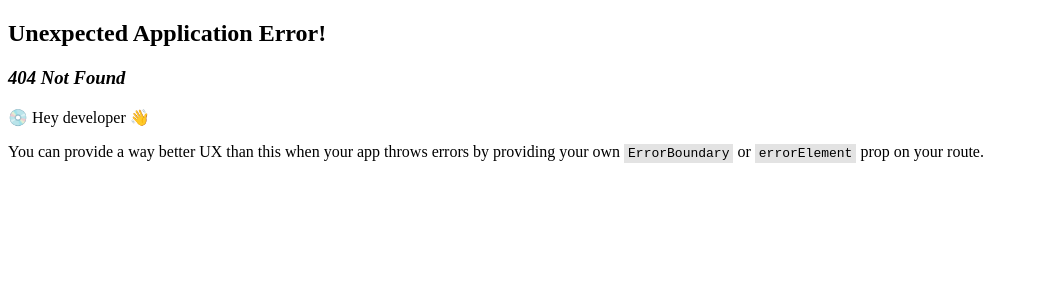
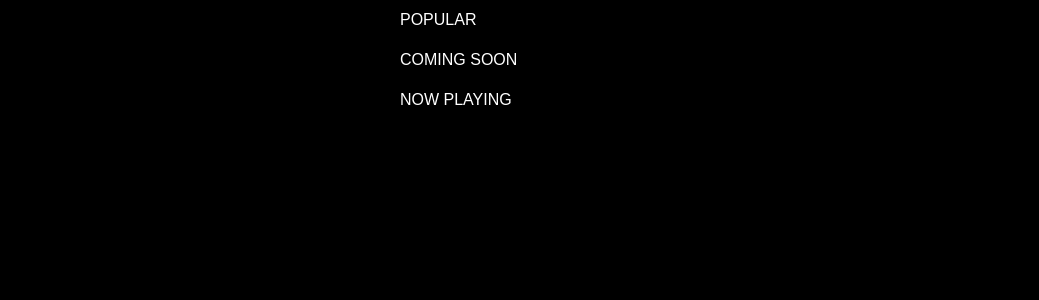
Before and after one commit to seonhee17/nomflix, a React app: page /Now in a window 1280 px wide. Before the commit this address had no page. Shown: the top 300 px of the page, without its empty margins (0-1039 px from the left). Built offline with nearby package versions, Linux system fonts and the light colour scheme.

Commit message:
navibar만들기1

```diff
--- a/src/App.tsx
+++ b/src/App.tsx
@@ -1,9 +1,26 @@
-import { Outlet } from "react-router-dom";
+import styled from "styled-components";
+import {  Outlet } from "react-router-dom";
+import List from "./routes/List";
+import MenuBar from "./components/Menubar";
+
+const Layout = styled.div`
+    width: 40%;
+    height:100%;
+    margin: 0 auto;
+    background-color: black;
+
+`;
+
 
 export default function App() {
+
   return (
-    <div>
-      <Outlet />
-    </div>
+    <>
+    <Layout>
+        <MenuBar />
+        <List/>
+        <Outlet/>
+    </Layout>
+    </>
   );
 }
--- a/src/api.ts
+++ b/src/api.ts
@@ -1,6 +1,6 @@
 const BASE_URL = "https://movies-api.nomadcoders.workers.dev";
 
-export function getPopular() {
+export function getPopular(){
   return fetch(`${BASE_URL}/popular`).then((r) => r.json());
 }
 
--- /dev/null
+++ b/src/components/Menubar.tsx
@@ -0,0 +1,41 @@
+import { useNavigate,Link } from "react-router-dom";
+import styled from "styled-components";
+
+const Btn = styled.button`
+    background-color : black;
+    color : white;
+    font-size : 1em;
+    margin : 10px;
+    border:0px;
+`;
+
+
+
+function MenuBar () {
+
+    const navigate = useNavigate();
+
+
+
+    const popular = () =>{
+        navigate( "/Poupular",{state :{key: 'POPULAR'}});
+    }
+    const coming = () =>{
+        navigate( "/Coming",{state :{key: 'COMING SOON'}});
+    }
+    const now = () =>{
+        navigate( "/Now",{state :{key: 'NOW PLAYING'}});
+    }
+
+    return (
+        <header>
+            <ul>
+                <li><Btn onClick={popular} >POPULAR</Btn></li>
+                <li><Btn onClick={coming} >COMING SOON</Btn></li>
+                <li><Btn onClick={now} >NOW PLAYING</Btn></li>
+            </ul>
+        </header>
+    );
+};
+
+export default MenuBar;
--- a/src/index.tsx
+++ b/src/index.tsx
@@ -1,17 +1,91 @@
 import { QueryClient, QueryClientProvider } from "@tanstack/react-query";
 import React from "react";
 import ReactDOM from "react-dom/client";
-import { RouterProvider } from "react-router-dom";
-import { router } from "./router";
+import App from "./App";
+import {RecoilRoot} from "recoil";
+import { BrowserRouter } from "react-router-dom";
+import { createGlobalStyle } from "styled-components";
+
+
+const GlobalStyle =createGlobalStyle`@import url('https://fonts.googleapis.com/css2?family=Source+Sans+Pro:wght@300;400&display=swap');
+html, body, div, span, applet, object, iframe,
+h1, h2, h3, h4, h5, h6, p, blockquote, pre,
+a, abbr, acronym, address, big, cite, code,
+del, dfn, em, img, ins, kbd, q, s, samp,
+small, strike, strong, sub, sup, tt, var,
+b, u, i, center,
+dl, dt, dd, menu, ol, ul, li,
+fieldset, form, label, legend,
+table, caption, tbody, tfoot, thead, tr, th, td,
+article, aside, canvas, details, embed,
+figure, figcaption, footer, header, hgroup,
+main, menu, nav, output, ruby, section, summary,
+time, mark, audio, video {
+  margin: 0;
+  padding: 0;
+  border: 0;
+  font-size: 100%;
+  font: inherit;
+  vertical-align: baseline;
+}
+/* HTML5 display-role reset for older browsers */
+article, aside, details, figcaption, figure,
+footer, header, hgroup, main, menu, nav, section {
+  display: block;
+}
+/* HTML5 hidden-attribute fix for newer browsers */
+*[hidden] {
+    display: none;
+}
+body {
+  line-height: 1;
+}
+menu, ol, ul {
+  list-style: none;
+}
+blockquote, q {
+  quotes: none;
+}
+blockquote:before, blockquote:after,
+q:before, q:after {
+  content: '';
+  content: none;
+}
+table {
+  border-collapse: collapse;
+  border-spacing: 0;
+}
+* {
+  box-sizing: border-box;
+}
+body {
+  font-weight:300;
+  font-family: 'Source Sans Pro', sans-serif;
+  background-color : black;
+  font-color:white;
+  line-height: 1.2;
+}
+a {
+  text-decoration:none;
+}
+`;
+
+/* background-color:${(props) => props.theme.bgColor};
+  color:${(props) => props.theme.textColor}; */
 
 const root = ReactDOM.createRoot(document.getElementById("root") as HTMLElement );
 
 const client = new QueryClient();
 
 root.render(
+  <BrowserRouter>
   <React.StrictMode>
+    <RecoilRoot>
     <QueryClientProvider client={client}>
-      <RouterProvider router={router} />
+    <GlobalStyle />
+    <App />
     </QueryClientProvider>
+    </RecoilRoot>
   </React.StrictMode>
+  </BrowserRouter>
 );
--- a/src/router.tsx
+++ b/src/router.tsx
@@ -1,9 +1,36 @@
+
 import App from "./App";
-import { createBrowserRouter } from "react-router-dom";
+import List from "./routes/List";
+import { BrowserRouter,Routes,Route} from "react-router-dom";
 
-export const router = createBrowserRouter([
-  {
-    path: "/",
-    element: <App />
-  }
-]);
+interface IRouter{
+
+}
+
+function Router(){
+  return (
+    <BrowserRouter>
+        <Routes>
+          <Route  path="/"  element={<App />}></Route>
+          <Route  path="/Poupular"  element={<List />}></Route>
+          <Route  path="/Coming"    element={<List />}></Route>
+          <Route  path="/Now"       element={<List />}></Route>
+        {/*   <Route  path="/coming-soon"  element={<ComingSoon/>}></Route>
+          <Route  path="/now-playing"  element={<NowPlaying/>}></Route>  */}
+        </Routes>
+    </BrowserRouter>
+  );
+};
+
+export default Router;
+
+
+
+
+
+// Home Page (/): Display a list of popular movies.
+// Coming Soon Page (/coming-soon): Display a list of upcoming movies.
+// Now Playing Page (/now-playing): Display a list of movies that are currently playing in theaters.
+// When a movie is clicked, create a modal that displays the movie's details.
+// Use React Query to fetch the data.
+// Use Framer Motion to recreate the animations seen in the video (navigation, movies list, modal)
--- /dev/null
+++ b/src/routes/List.tsx
@@ -0,0 +1,11 @@
+import { useLocation } from "react-router-dom";
+
+function List () {
+    const location = useLocation();
+    console.log(location);
+    return (
+        <div></div>
+    );
+}
+
+export default List;
--- a/tsconfig.json
+++ b/tsconfig.json
@@ -22,5 +22,5 @@
   },
   "include": [
     "src"
-  ]
+, "craco.config.js"  ]
 }
```
Also changed, not shown: package.json (+7 -7 lines), src/components/Item.tsx (added, +24 -0 lines), craco.config.js (added), src/asset/layout.css (added), 2 other files (tests, documents, lock files or other folders).
